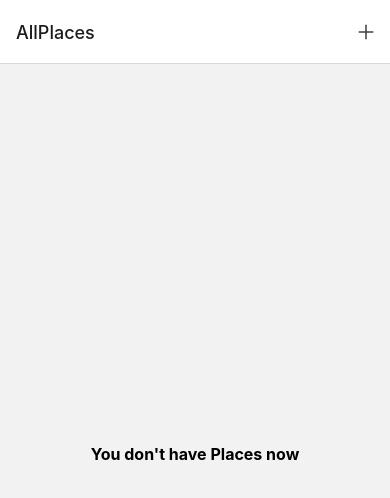
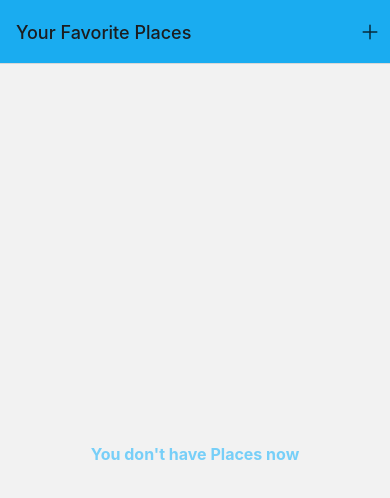
Before and after one commit to YogeshRR/Favorite_Places, a React Native app: screen /AllPlaces in a window 390 px wide. Shown: the top 498 px of the page. Built offline with nearby package versions, Linux system fonts and the light colour scheme.

Commit message:
194 Global Colors and Styling

```diff
--- a/App.js
+++ b/App.js
@@ -1,6 +1,7 @@
 import { StatusBar } from "expo-status-bar";
 import { NavigationContainer } from "@react-navigation/native";
 import { createNativeStackNavigator } from "@react-navigation/native-stack";
+import { Colors } from "./Constants/Colors";
 
 import AllPlaces from "./screens/AllPlaces";
 import AddPlace from "./screens/AddPlace";
@@ -12,11 +13,19 @@
     <>
       <StatusBar style="dark" />
       <NavigationContainer>
-        <Stack.Navigator>
+        <Stack.Navigator
+          screenOptions={{
+            headerStyle: {
+              backgroundColor: Colors.primary500,
+              tintColor: Colors.gray700,
+            },
+          }}
+        >
           <Stack.Screen
             name="AllPlaces"
             component={AllPlaces}
             options={({ navigation }) => ({
+              title: "Your Favorite Places",
               headerRight: ({ tintColor }) => (
                 <IconButton
                   icon="add"
@@ -27,7 +36,13 @@
               ),
             })}
           />
-          <Stack.Screen name="AddPlaces" component={AddPlace} />
+          <Stack.Screen
+            name="AddPlaces"
+            component={AddPlace}
+            options={{
+              title: "Add your Favorite Place",
+            }}
+          />
         </Stack.Navigator>
       </NavigationContainer>
     </>
--- /dev/null
+++ b/Constants/colors.js
@@ -0,0 +1,11 @@
+export const Colors = {
+  primary50: "#cfeffd",
+  primary100: "#a0defb",
+  primary200: "#77cff8",
+  primary400: "#44bdf5",
+  primary500: "#1aacf0",
+  primary700: "#0570c9",
+  primary800: "#003b88",
+  accent500: "#e6b30b",
+  gray700: "#221c30",
+};
--- a/components/places/PlaceList.js
+++ b/components/places/PlaceList.js
@@ -1,4 +1,5 @@
 import { FlatList, View, Text, StyleSheet } from "react-native";
+import { Colors } from "../../Constants/Colors";
 
 function PlaceList({ places }) {
   if (!places || places.length === 0) {
@@ -30,5 +31,6 @@
     fontSize: 16,
     fontWeight: "bold",
     textAlign: "center",
+    color: Colors.primary200,
   },
 });
--- a/components/ui/IconButton.js
+++ b/components/ui/IconButton.js
@@ -17,7 +17,6 @@
     padding: 8,
     alignItems: "center",
     justifyContent: "center",
-    margin: 4,
   },
   pressed: {
     opacity: 0.75,
--- a/screens/components/places/PlaceList.js
+++ /dev/null
@@ -1,5 +0,0 @@
-import { FlatList } from "react-native";
-
-function PlaceList({ places }) {
-  return <FlatList data={places} />;
-}
```
